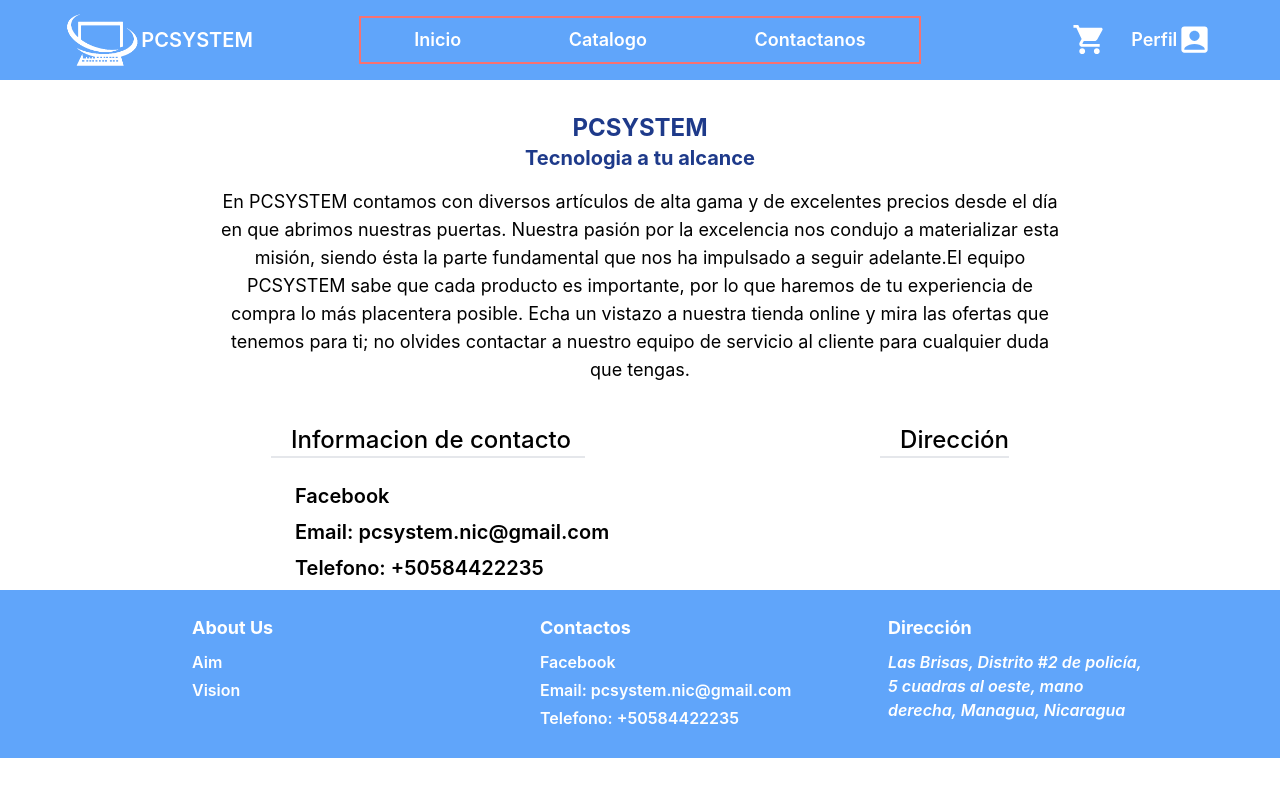
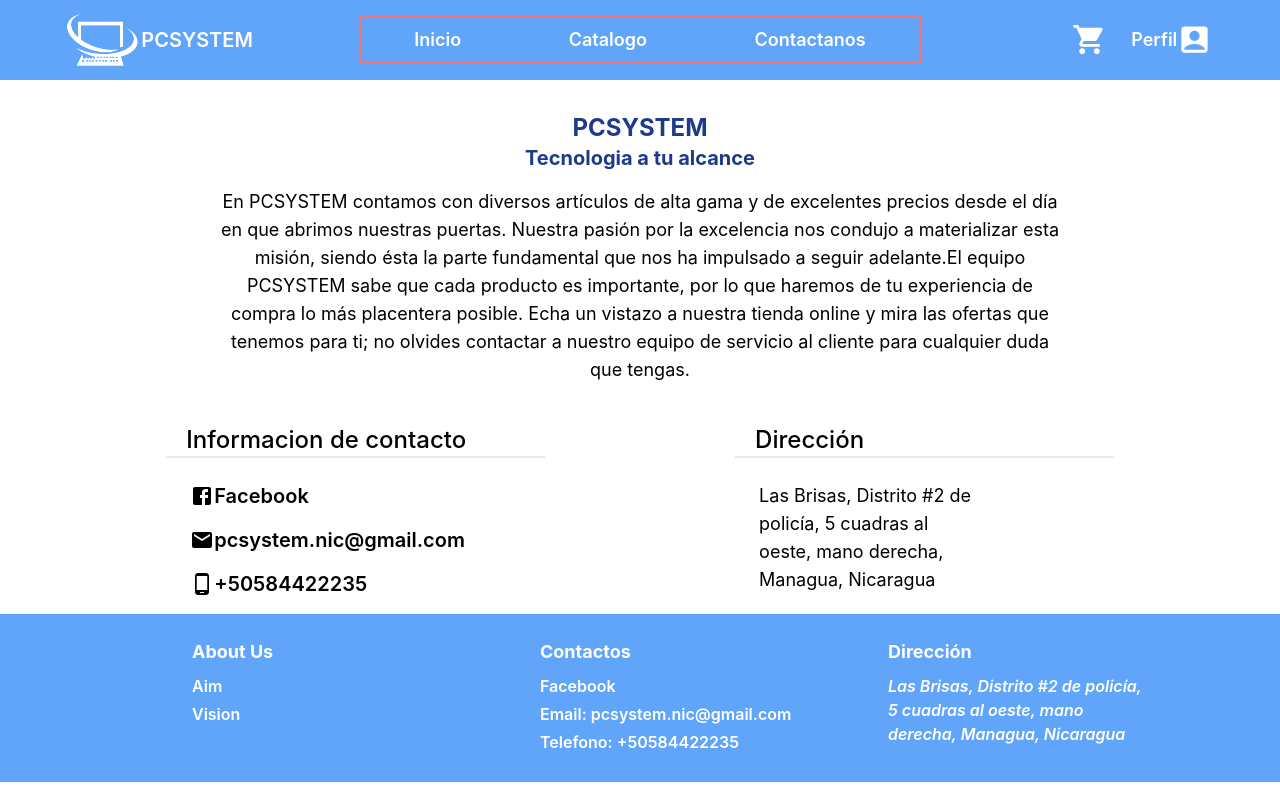
Before and after one commit to Chaphloziferar/pcsystem-website, a React (Create React App) app: page /contactus in a window 1280 px wide. Built offline with nearby package versions, Linux system fonts and the light colour scheme.

Commit message:
Created contact view

```diff
--- a/src/App.tsx
+++ b/src/App.tsx
@@ -2,7 +2,7 @@ import React, { useEffect } from 'react';
 import { Route, Routes } from "react-router-dom";
 
 import { useAppDispatch } from './context/app/hooks';
-import { signIn, logout } from './context/features/auth/authSlice'
+import { signIn, logout } from './context/features/auth/authSlice';
 import { getClient } from './context/features/client/clientSlice';
 import { getQuote } from './context/features/quote/quoteSlice';
 
--- a/src/components/ProductCard.tsx
+++ b/src/components/ProductCard.tsx
@@ -47,7 +47,7 @@ export const ProductCard = ({ product }: Props) => {
   }
 
   return (
-    <div className="w-full max-w-sm mb-8 bg-white rounded-lg shadow-md dark:bg-gray-800 dark:border-gray-700">
+    <div className="w-72 max-w-sm mb-8 bg-white rounded-lg shadow-md dark:bg-gray-800 dark:border-gray-700">
       <div className="flex w-full h-72 justify-center align-middle">
         <img className="p-8 rounded-t-lg w-full object-fill" src={product.imageUrl} alt="" />
       </div>
--- a/src/index.css
+++ b/src/index.css
@@ -25,7 +25,7 @@ code {
 }
 
 .ContactLink {
-  @apply text-black font-semibold mb-2 w-full ml-12 text-xl
+  @apply text-black font-semibold w-full text-xl
 }
 
 .NavItem {
--- a/src/views/ContactUs.tsx
+++ b/src/views/ContactUs.tsx
@@ -1,8 +1,10 @@
 import React, { useEffect } from 'react';
 import Footer from '../components/Footer';
 import Header from '../components/Header';
-
+import FacebookIcon from '@mui/icons-material/Facebook';
 import authApi from '../apis/authApi';
+import EmailIcon from '@mui/icons-material/Email';
+import PhoneAndroidIcon from '@mui/icons-material/PhoneAndroid';
 
 export const ContactUs = () => {
 
@@ -17,16 +19,28 @@ export const ContactUs = () => {
             </div>
         </div>
         <div className='flex flex-row justify-evenly'>
-            <div>
+            <div className='w-1/3'>
                 <h1 className='text-2xl font-medium pl-5 m-6 border-b-2'>Informacion de contacto</h1>
-                <ul className='flex flex-col'>
+                <div className='flex flex-col'>
+                    <div className=' flex flex-row items-center m-0 ml-12 mb-4'>
+                    <FacebookIcon/>
                     <a className="ContactLink hover:text-emerald-800" target="_blank" href="https://www.facebook.com/pcsystem.nic">Facebook</a>
-                    <a className="ContactLink">Email: pcsystem.nic@gmail.com</a>
-                    <a className="ContactLink">Telefono: +50584422235</a>
-                </ul>
+                    </div>
+                    <div className=' flex flex-row items-center m-0 ml-12 mb-4'>
+                    <EmailIcon/>
+                    <a className="ContactLink">pcsystem.nic@gmail.com</a>
+                    </div>
+                    <div className=' flex flex-row items-center m-0 ml-12 mb-4'>
+                    <PhoneAndroidIcon/>
+                    <a className="ContactLink">+50584422235</a>
+                    </div>
+                </div>
             </div>
-            <div>
+            <div className='w-1/3'>
                 <h1 className='text-2xl font-medium pl-5 m-6 border-b-2'>Dirección</h1>
+                <div className='w-1/2 ml-12 text-lg'>
+                    Las Brisas, Distrito #2 de policía, 5 cuadras al oeste, mano derecha, Managua, Nicaragua
+                </div>
             </div>
         </div>
         <Footer/>
--- a/src/views/Home.tsx
+++ b/src/views/Home.tsx
@@ -5,12 +5,18 @@ import Banner from '../assets/Banner.png';
 
 import { useAppDispatch, useAppSelector } from '../context/app/hooks';
 import { getCategories, addError } from '../context/features/category/categorySlice';
+import { getProducts} from '../context/features/product/productSlice';
+
 
 import authApi from '../apis/authApi';
 import { Category } from '../interfaces/categoryInterfaces';
 
 import { CategoryCard } from '../components/CategoryCard';
 import { ImportsNotUsedAsValues } from 'typescript';
+
+import { Product } from '../interfaces/productInterfaces';
+
+import { ProductCard } from '../components/ProductCard';
 
 
 export const Home: React.FC = () => {
@@ -34,16 +40,31 @@ export const Home: React.FC = () => {
   }, [dispatch])
 
 
+  let products = useAppSelector(state => state.product.products);
+
+  useEffect(() => {
+    const loadProducts = async () => {
+      if(products.length === 0) {
+        try {
+          const { data } = await authApi.get(`/product/getProducts`);
+
+          dispatch(getProducts(data));
+        } catch (error: any) {
+          dispatch(addError(error.response.data || 'Información Incorrecta'));
+        }
+      }
+    }
+
+    loadProducts();
+  }, [dispatch, products])
+
   return (
 
     <div className='h-full w-full flex flex-col mx-auto container'>
       <Header/>
-      <div className=' h-96 flex justify-center self-center w-full border-red-400 border-2'>
-        Home
-      </div>
       <div className='h-auto flex w-full items-center overflow-x-auto overscroll-x-contain space-x-6 '>
         <div>
-          <h1 className='text-2xl font-medium pl-5 m-6 border-b-2 w-1/2'>Categorias disponibles</h1>
+          <h1 className='text-2xl font-medium pl-5 m-6 border-b-2 w-72'>Categorias disponibles</h1>
           <div className='flex place-items-center space-x-6 m-4 w-full'>
             {
               categories.map((category: Category, index: number) => (
@@ -53,17 +74,22 @@ export const Home: React.FC = () => {
           </div>
         </div>
       </div>
-      <div className='h-auto flex w-full items-center overflow-x-auto overscroll-x-contain space-x-6 '>
+      <div className='h-auto flex w-full items-center overflow-x-auto overscroll-x-contain space-x-6 mb-10'>
         <div>
-          <h1 className='text-2xl font-medium pl-5 m-6 border-b-2 w-1/2'>Nuevos productos</h1>
+          <h1 className='text-2xl font-medium pl-5 m-6 border-b-2 w-72'>Nuevos productos</h1>
           <div className='flex place-items-center space-x-6 m-4 w-full'>
-
+            {
+              products.map((product: Product, index: number) => (
+                <ProductCard product={product} key={index} />
+              ))
+            }
           </div>
         </div>
       </div>
       <div className='h-auto flex justify-center self-center w-full invisible lg:visible'>
-        <img className="h-4/5 w-4/5 shadow-md" src={Banner} alt="Logo" />
+        <img className="h-4/5 w-full shadow-md mb-8" src={Banner} alt="Logo" />
       </div>
+      <Footer/>
     </div>
   )
 }
```
